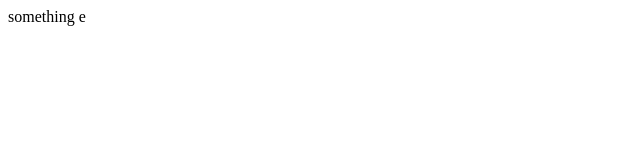
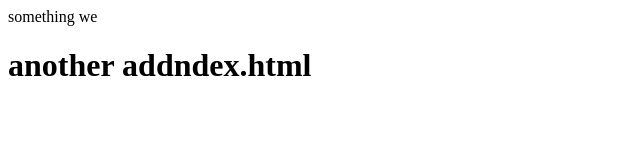
Before and after one commit to Sujal2572005/apnaschool-demo, a plain HTML site: page index.html in a window 1280 px wide. Shown: the whole page, without its empty margins (0-640 px from the left). Drawn offline with Linux system fonts and the light colour scheme.

Commit message:
hey another one

```diff
--- a/index.html
+++ b/index.html
@@ -1 +1,2 @@
-<p> something e</p>
+<p> something  we</p>
+<h1>another  addndex.html</h1>
```
